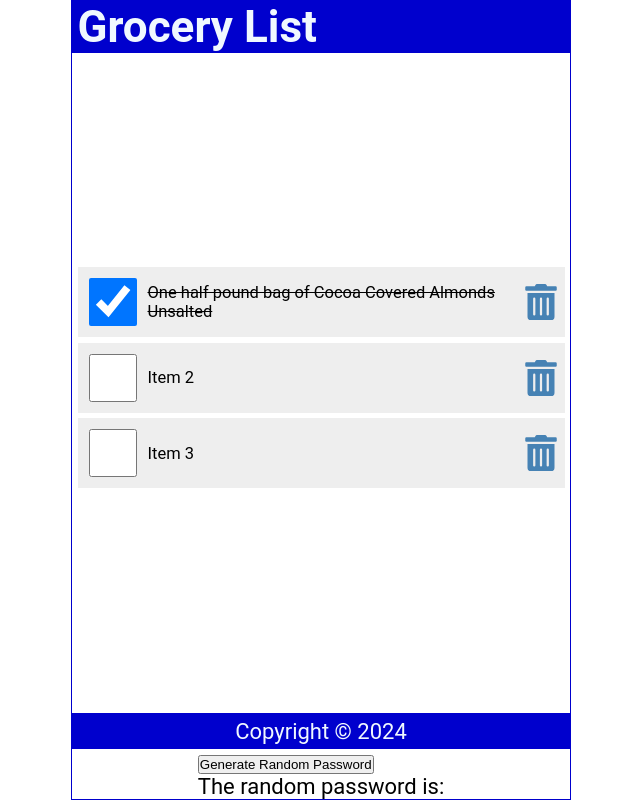
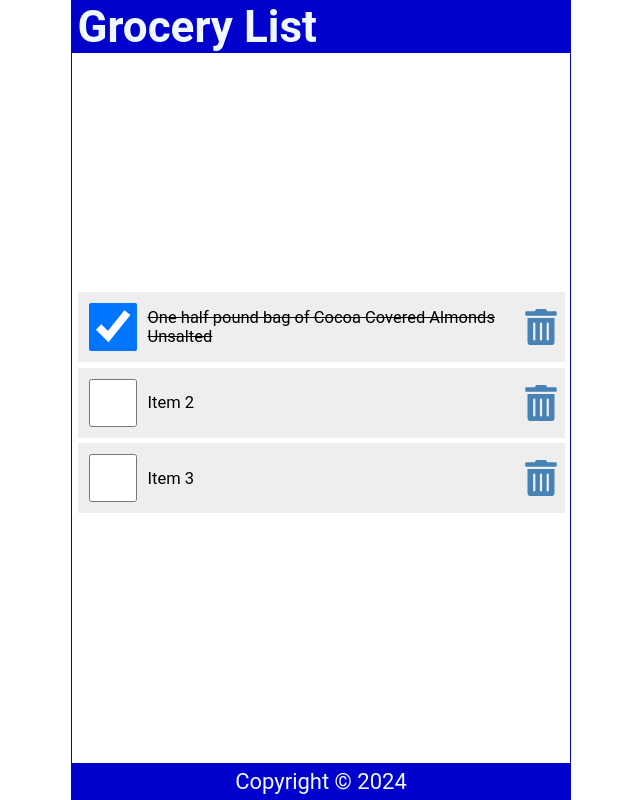
Before and after one commit to Aryan-747/LearningReact, a React (Create React App) app: page / in a window 1280 px wide. Shown: the whole page, without its empty margins (319-959 px from the left). Built offline with nearby package versions, Linux system fonts and the light colour scheme.

Commit message:
removed randompsgen from app.js

```diff
--- a/src/App.js
+++ b/src/App.js
@@ -1,7 +1,6 @@
 import Header from './Header';
 import Content2 from './Content2';
 import Footer from './Footer';
-import RandomPassword from './Randomps';
 
 function App() {
 
@@ -10,7 +9,6 @@ function App() {
           <Header title = "Grocery List"/>
           <Content2/>
           <Footer/>
-          <RandomPassword/>
     </div>
   );
 }
```
